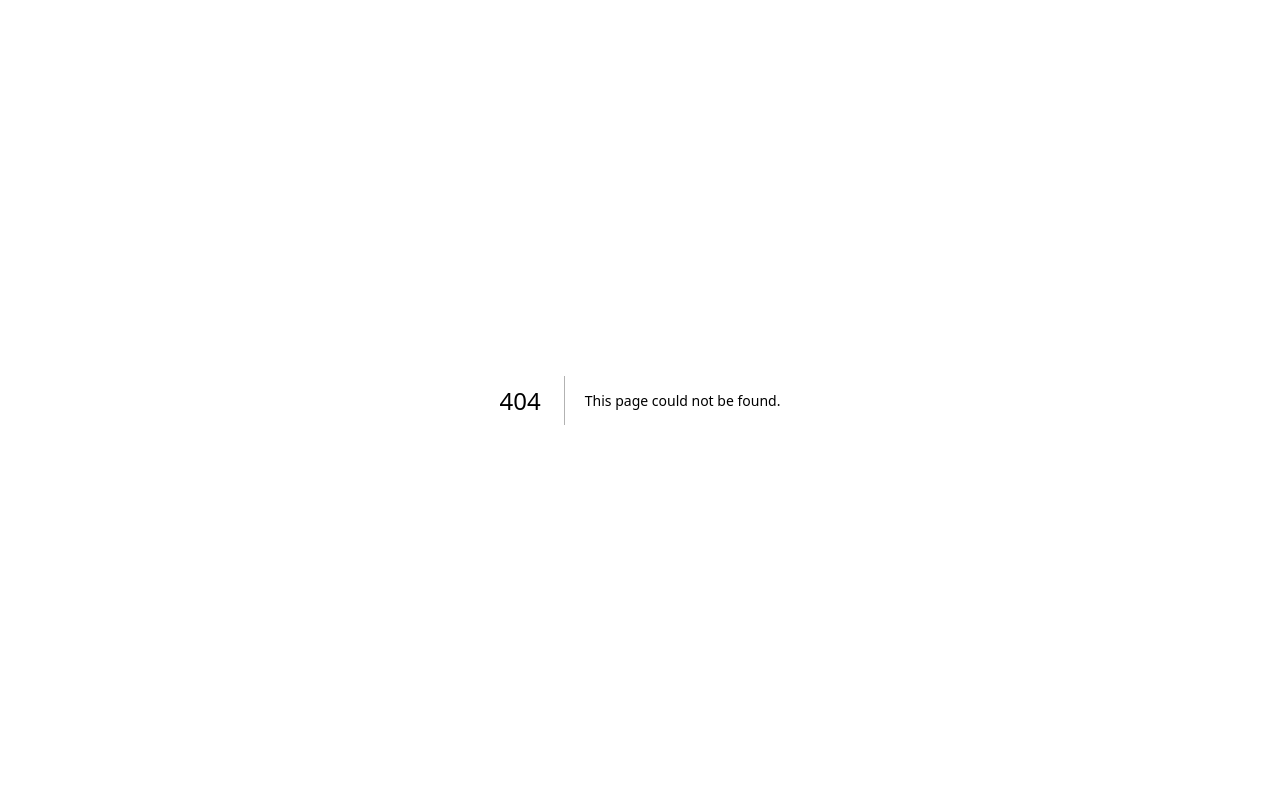
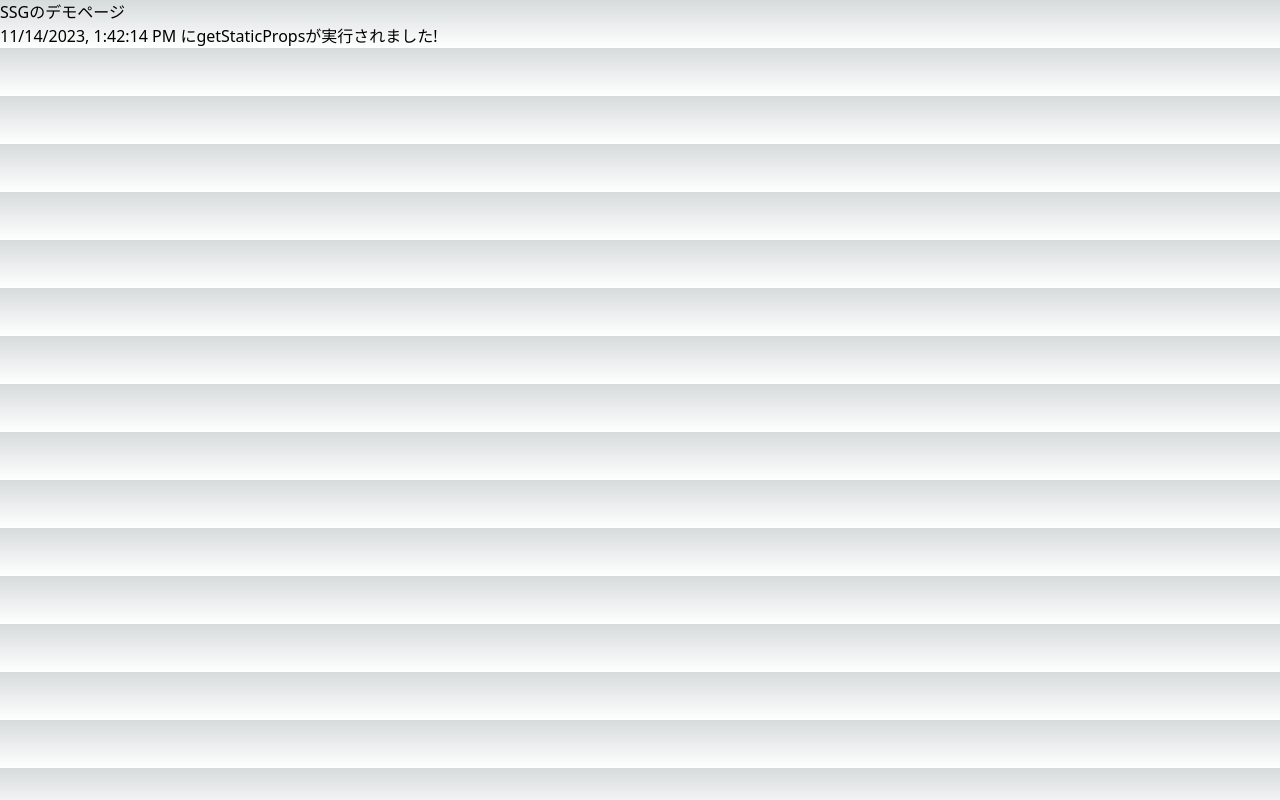
Before and after one commit to hisanori-ito/sample-app, a Next.js app: page /ssg in a window 1280 px wide. Before the commit this address had no page. Built offline with nearby package versions, Linux system fonts and the light colour scheme.

Commit message:
[add] ssgレンダリングの練習

```diff
--- /dev/null
+++ b/pages/sample.tsx
@@ -0,0 +1,5 @@
+function Sample() {
+    return <span>sample page</span>
+}
+
+export default Sample
--- /dev/null
+++ b/pages/ssg.tsx
@@ -0,0 +1,41 @@
+import { GetStaticProps, NextPage, NextPageContext } from "next";
+import Head from 'next/head';
+
+type SSGProps = {
+    message: string
+};
+
+const SSG: NextPage<SSGProps> = (props) => {
+
+    const { message } = props;
+
+    return (
+        <div>
+            <Head>
+                <title>Static Site Generation</title>
+                <link rel="icon" href="/favicon.ico" />
+            </Head>
+            <main>
+                <p>
+                    SSGのデモページ
+                </p>
+                <p>{message}</p>
+            </main>
+        </div>
+    )
+}
+
+export const getStaticProps: GetStaticProps<SSGProps> = async (context) => {
+
+    const timestamp = new Date().toLocaleString();
+    const message = `${timestamp} にgetStaticPropsが実行されました!`;
+    console.log(message);
+
+    return {
+        props: {
+            message,
+        },
+    }
+}
+
+export default SSG
```
